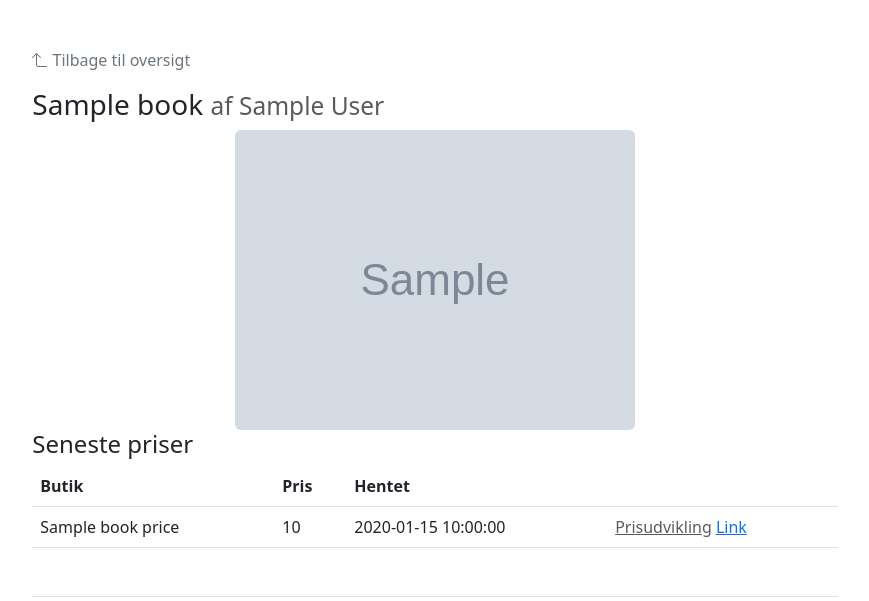
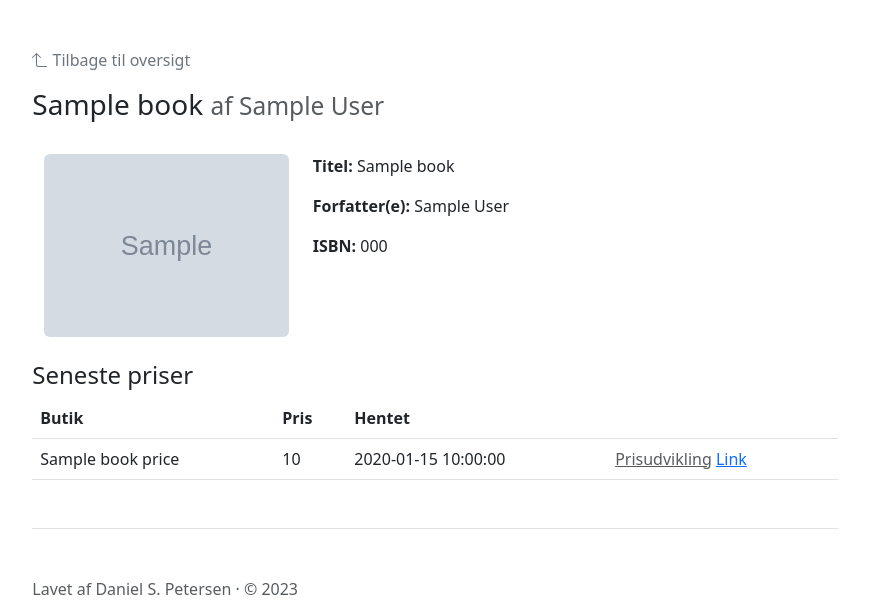
Before and after one commit to dani7354/book-prices, a Flask app: template src/web/templates/book.html in a window 1280 px wide. Shown: the part 113-714 px from the top of the page, without its empty margins (205-1074 px from the left). Run offline with Flask 2, Linux system fonts and the light colour scheme; the template is opened without the code that fills it: most values are stand-ins (such as "Sample title", 1, 10 or a date in 2020); grey boxes marked "Sample" are stand-in pictures; some libraries are stand-ins or nearby versions.

Commit message:
fixed columns and padding

```diff
--- a/src/web/templates/book.html
+++ b/src/web/templates/book.html
@@ -9,15 +9,27 @@
 </a>
 </p>
 
-<h3>
+<h3 class="pb-4">
   {{ details.book.title }}
   <small class="text-muted">af {{ details.book.author }}</small>
 </h3>
-{% if details.book.image_url %}
-<div class="text-center">
-  <img src="{{ details.book.image_url }}" class="img-fluid rounded" alt="{{ details.book.title }}">
+<div class="container pb-4">
+   <div class="row">
+      <div class="col-4">
+       {% if details.book.image_url %}
+        <div class="text-center">
+          <img src="{{ details.book.image_url }}" class="img-fluid rounded" alt="{{ details.book.title }}">
+        </div>
+      {% endif %}
+     </div>
+     <div class="col">
+      <p><strong>Titel:</strong> {{ details.book.title }}</p>
+      <p><strong>Forfatter(e):</strong> {{ details.book.author }}</p>
+      <p><strong>ISBN:</strong> {{ details.book.isbn }}</p>
+     </div>
+  </div>
 </div>
-{% endif %}
+
 <h4>Seneste priser</h4>
 <table class="table">
   <thead>
--- a/src/web/viewmodels/book.py
+++ b/src/web/viewmodels/book.py
@@ -1,6 +1,7 @@
 class BookListItemViewModel:
-    def __init__(self, id, title, author, image_url):
+    def __init__(self, id: int, isbn: str, title: str, author: str, image_url: str):
         self.id = id
+        self.isbn = isbn
         self.title = title
         self.author = author
         self.image_url = image_url
--- a/src/web/viewmodels/book_mapper.py
+++ b/src/web/viewmodels/book_mapper.py
@@ -18,7 +18,7 @@ class BookMapper:
         else:
             image_url = os.path.join(image_base_url, fallback_image)
 
-        return BookListItemViewModel(book.id, book.title, book.author, image_url)
+        return BookListItemViewModel(book.id, book.isbn, book.title, book.author, image_url)
 
     @staticmethod
     def map_book_details(book, book_prices: list, image_base_url: str, fallback_image: str) -> BookDetailsViewModel:
```
